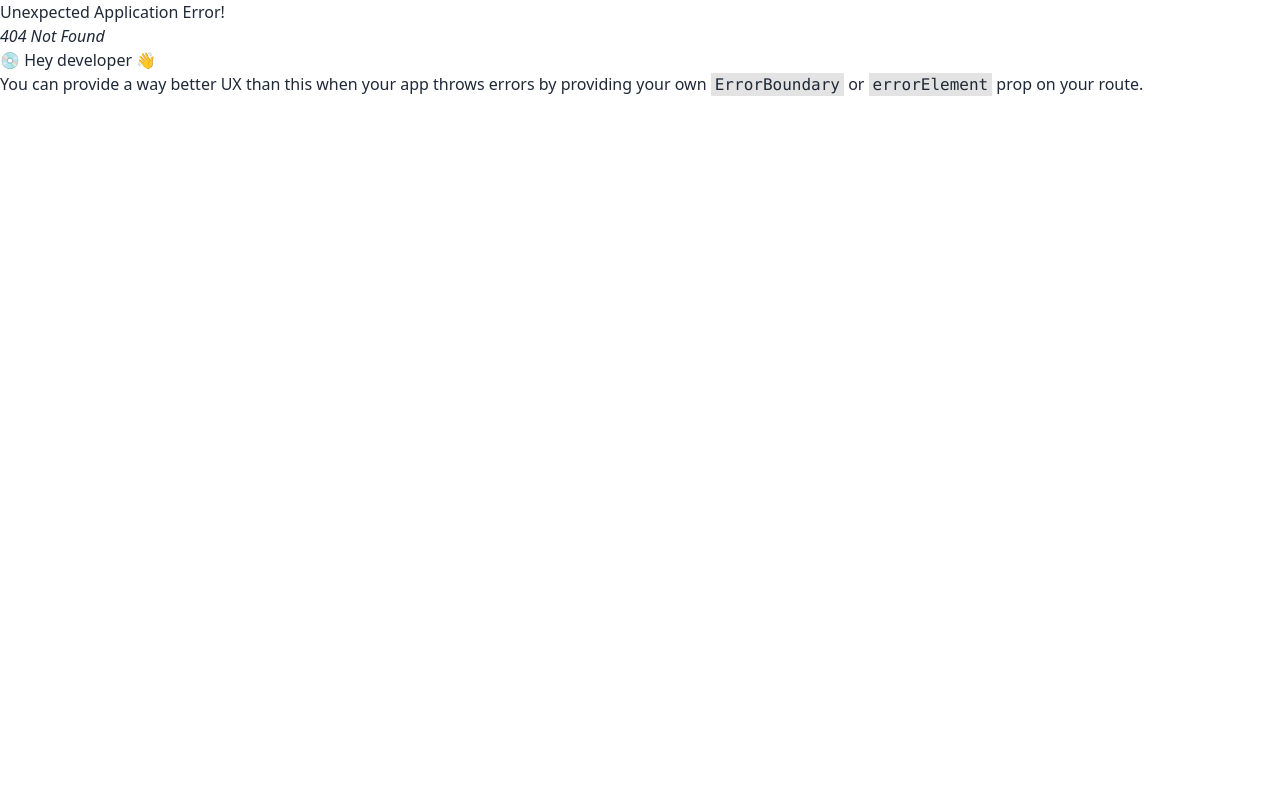
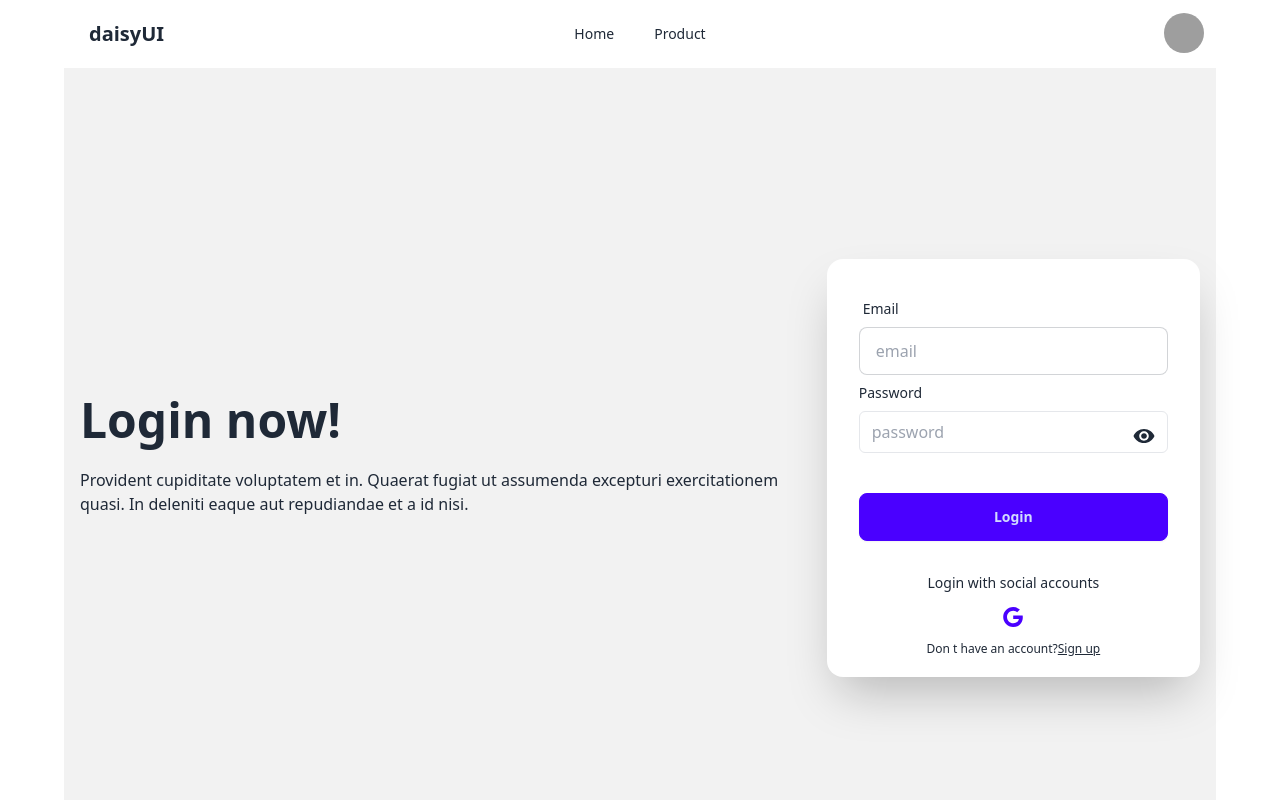
Before and after one commit to Mridul5300/Product-Hunt-clint-site, a React (Vite) app: page /login in a window 1280 px wide. Before the commit this address had no page. Shown: the top 800 px of the page. Built offline with nearby package versions, Linux system fonts and the light colour scheme; no server answers; grey boxes are pictures that could not be loaded.

Commit message:
login page is Ready

```diff
--- a/package.json
+++ b/package.json
@@ -10,11 +10,16 @@
     "preview": "vite preview"
   },
   "dependencies": {
+    "@react-icons/all-files": "^4.1.0",
     "firebase": "^10.12.2",
     "localforage": "^1.10.0",
     "match-sorter": "^6.3.4",
+    "prop-types": "^15.8.1",
     "react": "^18.2.0",
     "react-dom": "^18.2.0",
+    "react-hook-form": "^7.51.5",
+    "react-hot-toast": "^2.4.1",
+    "react-icons": "^5.2.1",
     "react-router-dom": "^6.23.1",
     "sort-by": "^1.2.0"
   },
--- a/src/Firebase.config.js
+++ b/src/Firebase.config.js
@@ -1,5 +1,6 @@
 // Import the functions you need from the SDKs you need
 import { initializeApp } from "firebase/app";
+import { getAuth } from "firebase/auth";
 // TODO: Add SDKs for Firebase products that you want to use
 // https://firebase.google.com/docs/web/setup#available-libraries
 
@@ -14,4 +15,5 @@ const firebaseConfig = {
 };
 
 // Initialize Firebase
-export const app = initializeApp(firebaseConfig);
+ const app = initializeApp(firebaseConfig);
+export const auth = getAuth(app);
--- /dev/null
+++ b/src/Pages/Logins/Login.jsx
@@ -0,0 +1,138 @@
+import { useContext, useState } from "react";
+import { useForm } from "react-hook-form";
+import { IoMdEye, IoMdEyeOff } from "react-icons/io";
+import { AuthContext } from "../../Provider/AuthProvider";
+import { useLocation, useNavigate } from "react-router-dom";
+
+const Login = () => {
+     const {signIn} = useContext(AuthContext)
+     const {googleLogin} = useContext(AuthContext)
+     const [showpassword, setShowpassword] = useState(false);
+     const [error, setError] = useState(null);
+     const location = useLocation();
+  const navigate = useNavigate();
+  console.log("your location", location);
+
+     const {
+          register,
+          handleSubmit,
+          formState: { errors },
+        } = useForm();
+
+
+
+      const onSubmit = (data) =>{
+          console.log(data)
+          const { email, password } = data;
+    if (password.length < 6) {
+        setError("password should be 6 character ")
+        return
+    }
+    if (!/[a-z]/.test(password)) {
+        return setError('Your password must contain at least one small letter')
+    }
+    if (!/[A-Z]/.test(password)) {
+        return setError('Your password must contain at least one Capital letter.')
+    }
+    signIn(email, password)
+      .then(result => {
+        console.log(result.user);
+
+        // navigate after login
+        navigate(location?.state ? location.state : "/");
+
+      })
+      .catch(error => {
+        console.error( error);
+
+      })
+     };
+
+     const handleSociallogin = socialProvider => {
+          socialProvider()
+          .then(result => {
+            if(result.user){
+            navigate(location ?.state || "/")
+            }
+          });
+
+        };
+
+     return (
+          <div>
+               <div className="hero min-h-screen  bg-base-200">
+                    <div className="hero-content flex">
+                         <div className="text-center lg:text-left">
+                              <h1 className="text-5xl font-bold">Login now!</h1>
+                              <p className="py-6">Provident cupiditate voluptatem et in. Quaerat fugiat ut assumenda excepturi exercitationem quasi. In deleniti eaque aut repudiandae et a id nisi.</p>
+                         </div>
+                         <div className="card shrink-0 w-1/3 max-w-sm shadow-2xl bg-base-100">
+                              <form onSubmit={handleSubmit(onSubmit)} className="card-body">
+                                   <div className="form-control">
+                                        <label className="label">
+                                        <span className="label-text">Email</span>
+                                        </label>
+                                        <input
+                                        type="email"
+                                        name="email"
+                                        {...register("email", { required: true })}
+                                        placeholder="email"
+                                        className="input input-bordered"
+                                        required />
+                                          {errors.email && <span className='text-red-400'>This field is required</span>}
+                                   </div>
+                                   <div className="space-y-2 relative">
+                         <div className="flex justify-between">
+                              <label htmlFor="password" className="text-sm">Password</label>
+                              <span onClick={ () => setShowpassword (!showpassword)}  className="absolute right-3 top-1/2 my-4 transform -translate-y-1/2 cursor-pointer">
+
+                              {
+                              showpassword ? <IoMdEyeOff className="text-2xl mt-4 mb-3"></IoMdEyeOff> : <IoMdEye className="text-2xl mt-4 mb-3"></IoMdEye>
+                              }
+                              </span>
+                         </div>
+                              <input
+                              type={showpassword ? "text" : "password" }
+                              name="password"
+                              id="password"
+                              placeholder="password"
+                              className="w-full px-3 py-2 border rounded-md dark:border-gray-300 dark:bg-gray-50 dark:text-gray-800 focus:dark:border-violet-600"
+                                   {...register("password", { required: true })}
+                              />
+                              {errors.password && <span className='text-red-400'>This field is required</span>}
+                              </div>
+                              <p className='text-red-500'>{error}</p>
+                                   <div className="form-control mt-6">
+                                        <button className="btn btn-primary">Login</button>
+                                   </div>
+                              </form>
+                              <div className="mb-5" >
+                              <div className="flex items-center  space-x-1">
+                         <div className="flex-1 h-px sm:w-16 dark:bg-gray-300"></div>
+                         <p className="px-3 text-sm dark:text-gray-600">Login with social accounts</p>
+                         <div className="flex-1 h-px sm:w-16 dark:bg-gray-300"></div>
+                         </div>
+                         <div className="flex justify-center space-x-4">
+                              <button
+                                onClick={() => handleSociallogin (googleLogin)}
+                              aria-label="Log in with Google" className="btn btn-link  p-3 rounded-sm">
+                                   <svg xmlns="http://www.w3.org/2000/svg" viewBox="0 0 32 32" className="w-5 h-5 fill-current">
+                                        <path d="M16.318 13.714v5.484h9.078c-0.37 2.354-2.745 6.901-9.078 6.901-5.458 0-9.917-4.521-9.917-10.099s4.458-10.099 9.917-10.099c3.109 0 5.193 1.318 6.38 2.464l4.339-4.182c-2.786-2.599-6.396-4.182-10.719-4.182-8.844 0-16 7.151-16 16s7.156 16 16 16c9.234 0 15.365-6.49 15.365-15.635 0-1.052-0.115-1.854-0.255-2.651z"></path>
+                                   </svg>
+                              </button>
+
+
+                         </div>
+                         <p className="text-xs text-center sm:px-6 dark:text-gray-600">Don t have an account?
+                              <a rel="noopener noreferrer" href="#" className="underline dark:text-gray-800">Sign up</a>
+                         </p>
+                              </div>
+                         </div>
+                    </div>
+               </div>
+          </div>
+     );
+
+};
+
+export default Login;
--- /dev/null
+++ b/src/Pages/Registration/Registration.jsx
@@ -0,0 +1,10 @@
+
+const Registration = () => {
+     return (
+          <div>
+
+          </div>
+     );
+};
+
+export default Registration;
--- a/src/Provider/AuthProvider.jsx
+++ b/src/Provider/AuthProvider.jsx
@@ -1,11 +1,80 @@
-import React from 'react';
+import { createContext, useEffect, useState } from "react";
+import PropTypes from 'prop-types';
+import { GoogleAuthProvider, createUserWithEmailAndPassword, onAuthStateChanged, signInWithEmailAndPassword, signInWithPopup, signOut, updateProfile } from "firebase/auth";
+import { auth } from "../Firebase.config";
 
-const AuthProvider = () => {
+
+export const AuthContext = createContext(null);
+
+const googleProvider = new GoogleAuthProvider();
+
+const AuthProvider = ({children}) => {
+
+     const [user, setUser]= useState(null);
+     const [loading,setLoading] = useState(true);
+
+     // email and password
+     const creatUser = (email, password) => {
+          setLoading(true)
+         return  createUserWithEmailAndPassword(auth, email, password)
+     };
+
+     // googlelogin
+     const  googleLogin = () => {
+          setLoading(true)
+          return signInWithPopup(auth, googleProvider)
+        }
+
+     //    sign in
+
+     const signIn = (email, password) => {
+          setLoading(true)
+          return signInWithEmailAndPassword(auth, email, password )
+     };
+
+     // Update Profile
+const upDateUser = (name,image) => {
+     return updateProfile(auth.currentUser, {
+          displayName: name, photoURL: image
+        })
+}
+
+
+     // logout
+     const logout = () => {
+          setLoading(true);
+          setUser(null)
+          return  signOut(auth)
+     };
+
+     useEffect( () => {
+     const unsubscribe = onAuthStateChanged(auth,currentUser => {
+               setUser(currentUser);
+               console.log('currrent user', currentUser);
+               setLoading(false)
+          });
+          return () => {
+               return unsubscribe()
+          }
+     },[])
+     const authInfo = {
+          user,
+          loading,
+          creatUser,
+          googleLogin,
+          signIn,
+          upDateUser,
+          logout
+     }
      return (
-          <div>
-
-          </div>
+          <AuthContext.Provider value={authInfo}>
+               {children}
+          </AuthContext.Provider>
      );
 };
 
+AuthProvider.propTypes = {
+     children: PropTypes.element
+   };
+
 export default AuthProvider;
--- a/src/Routes/PrivateRoutes/PrivateRoute.jsx
+++ b/src/Routes/PrivateRoutes/PrivateRoute.jsx
@@ -1,11 +1,25 @@
+import { useContext } from "react";
+import { Navigate, useLocation } from "react-router-dom";
+import { AuthContext } from "../../Provider/AuthProvider";
+import PropTypes from 'prop-types';
+
+const PrivateRoute = ({children}) => {
+     const {user, loading} = useContext ( AuthContext)
+     const location=useLocation()
+     console.log(location.pathname);
+
+     if(loading){
+          return <div className="text-center"><span className="loading loading-ring loading-lg  text-center mx-96 mb-3 mt-4"></span></div>
+     }
+     if(user){
+          return children
+     }
+     return <Navigate state={location.pathname} to={"/login"}></Navigate>
+};
+
+PrivateRoute.propTypes = {
+     children: PropTypes.element
+   };
 
 
-const PrivateRoute = () => {
-     return (
-          <div>
-
-          </div>
-     );
-};
-
 export default PrivateRoute;
--- a/src/Routes/Route.jsx
+++ b/src/Routes/Route.jsx
@@ -2,6 +2,7 @@ import {createBrowserRouter} from "react-router-dom";
 import Main from "../MainLayout/Main";
 import Home from "../Pages/Home/Home";
 import Products from "../Pages/Products/Products";
+import Login from "../Pages/Logins/Login";
 
 
 const router = createBrowserRouter([
@@ -17,6 +18,10 @@ const router = createBrowserRouter([
           {
                path:"/product",
                element:<Products></Products>
+          },
+          {
+               path:"/login",
+               element:<Login></Login>
           }
        ]
      },
--- a/src/main.jsx
+++ b/src/main.jsx
@@ -3,10 +3,13 @@ import ReactDOM from 'react-dom/client'
 import './index.css'
 import {  RouterProvider} from "react-router-dom";
 import router from './Routes/Route';
+import AuthProvider from './Provider/AuthProvider';
 ReactDOM.createRoot(document.getElementById('root')).render(
   <React.StrictMode>
-    <div>
+  <AuthProvider>
+  <div className='max-w-6xl mx-auto'>
     <RouterProvider router={router} />
     </div>
+  </AuthProvider>
   </React.StrictMode>,
 )
```
Also changed, not shown: 1 other file (tests, documents, lock files or other folders).
